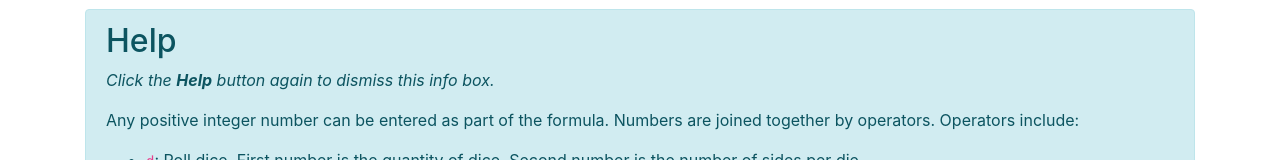
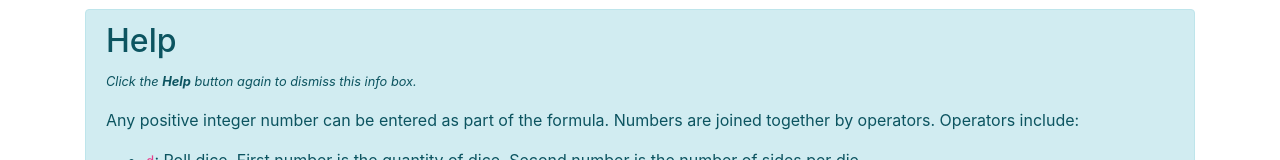
Before and after one commit to aaaantoine/diceroll, a React (Create React App) app: page / in a window 1280 px wide. Both pictures are taken after a click on the button "Help". Shown: the part 133-293 px from the top of the page. Built offline with nearby package versions, Linux system fonts and the light colour scheme.

Commit message:
Make the 'Click the Help button again...' text smaller.

```diff
--- a/src/Diceroll.js
+++ b/src/Diceroll.js
@@ -26,7 +26,7 @@ export default class Diceroll extends React.Component {
                 <div class="alert alert-info help">
                     <h2>Help</h2>
                     <p>
-                        <em>Click the <strong>Help</strong> button again to dismiss this info box.</em>
+                        <small><em>Click the <strong>Help</strong> button again to dismiss this info box.</em></small>
                     </p>
                     <p>
                         Any positive integer number can be entered as part of the formula.
```
